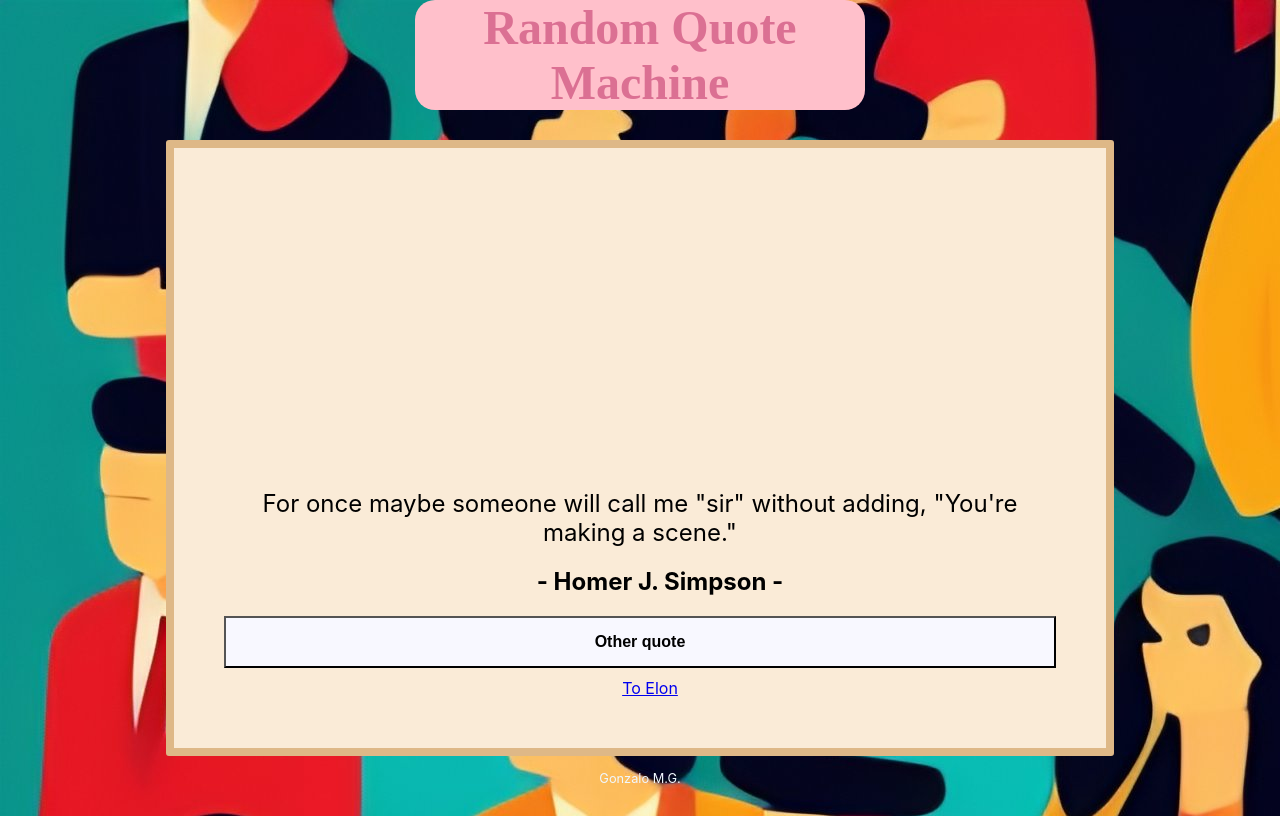
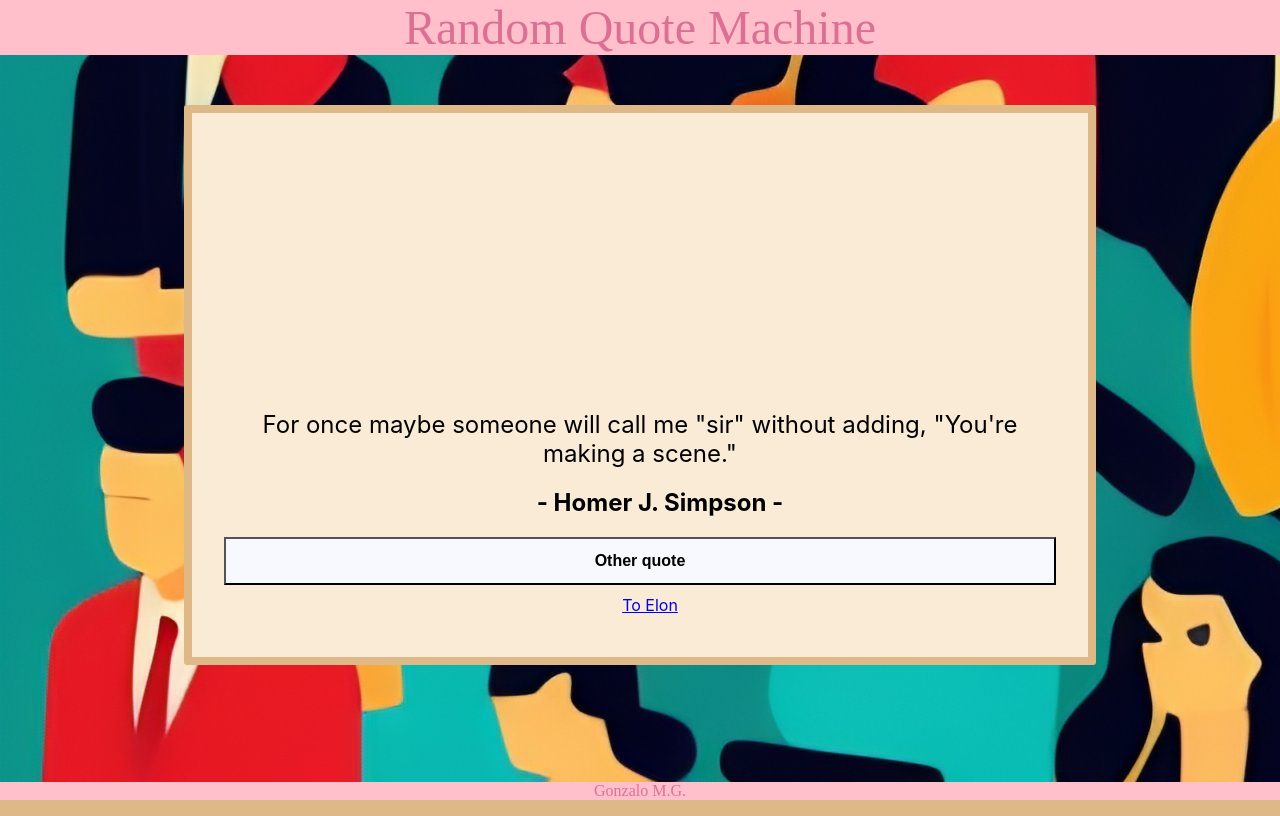
Before and after one commit to gonzalo-mg/fcc-random-quote-machine, a React (Create React App) app: page / in a window 1280 px wide. Built offline with nearby package versions, Linux system fonts and the light colour scheme; a web font is replaced by a local one.

Commit message:
css mods

```diff
--- a/src/App.css
+++ b/src/App.css
@@ -7,35 +7,45 @@
   vertical-align: baseline;
 }
 
-body {
+html, body {
   background-color: burlywood;
   color: black;
-  display: flex;
-  justify-content: center;
-  align-items: center;
+
   height: 100vh;
+  width: 100vw;
 
   background-image: url(/public/background-standing1.jpeg);
 }
 
-header {
-  width: 450px;
+#rootArticle{
+  min-height: 100vh;
+  display: flex;
+  flex-direction: column;
+  align-items: stretch;
+  flex-grow: 1;
+}
+
+main {
+  flex-grow: 1;
+}
+
+header, main, footer {
+  flex-shrink: 0;
+}
+
+header, footer {
+  width: 100vw;
+  max-height: 25vh;
   text-align: center;
-  display: block;
-  margin: 15px auto 30px auto;
-  font-size: 3em;
+
+  margin: auto;
+  font-size: 3rem;
   color: palevioletred;
-  font-weight: 900;
+
   font-family: 'Gorditas', cursive;
-  border-radius: 20px;
   background: pink;
 }
 
-footer {
-  width: 450px;
-  text-align: center;
-  display: block;
-  margin: 15px auto 30px auto;
-  font-size: 0.8em;
-  color: aliceblue;
+footer{
+  font-size: 1rem;
 }
--- a/src/App.js
+++ b/src/App.js
@@ -1,14 +1,15 @@
-import './App.css';
-import { QuoteBox } from './components/QuoteBox';
+import "./App.css";
+import { QuoteBox } from "./components/QuoteBox";
 
 function App() {
-
   return (
-    <>
+    <article id="rootArticle">
       <header>Random Quote Machine</header>
-      <QuoteBox></QuoteBox>
+      <main>
+        <QuoteBox></QuoteBox>
+      </main>
       <footer>Gonzalo M.G.</footer>
-    </>
+    </article>
   );
 }
 
--- a/src/components/QuoteBox/index.css
+++ b/src/components/QuoteBox/index.css
@@ -1,10 +1,10 @@
 #quote-box {
     border-radius: 3px;
     border: solid 0.5rem burlywood;
-    margin: auto;
+    margin: 50px auto auto auto;
     width: 65vw;
-    height: 65vh;
-    padding: 40px 50px;
+    height: 60vh;
+    padding: 2rem;
     display: flex;
     flex-direction: column;
     justify-content: end;
```
